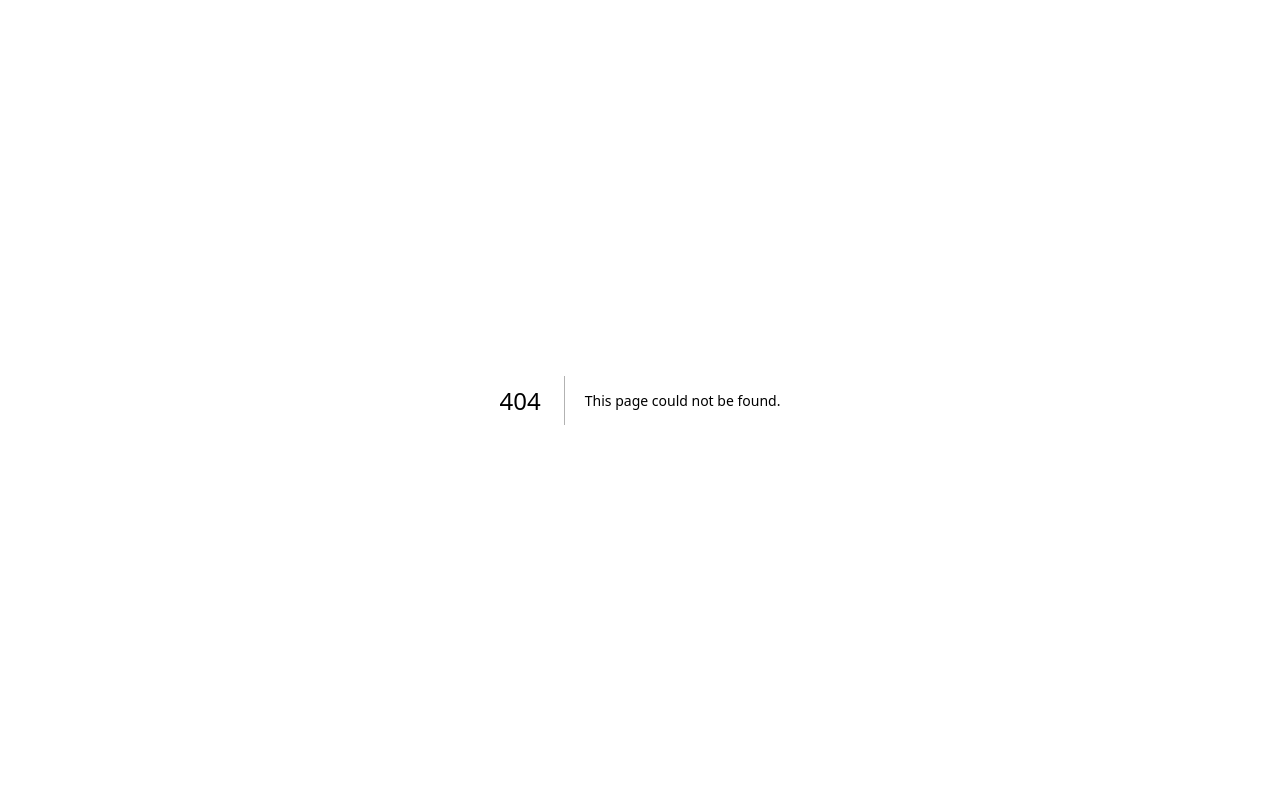
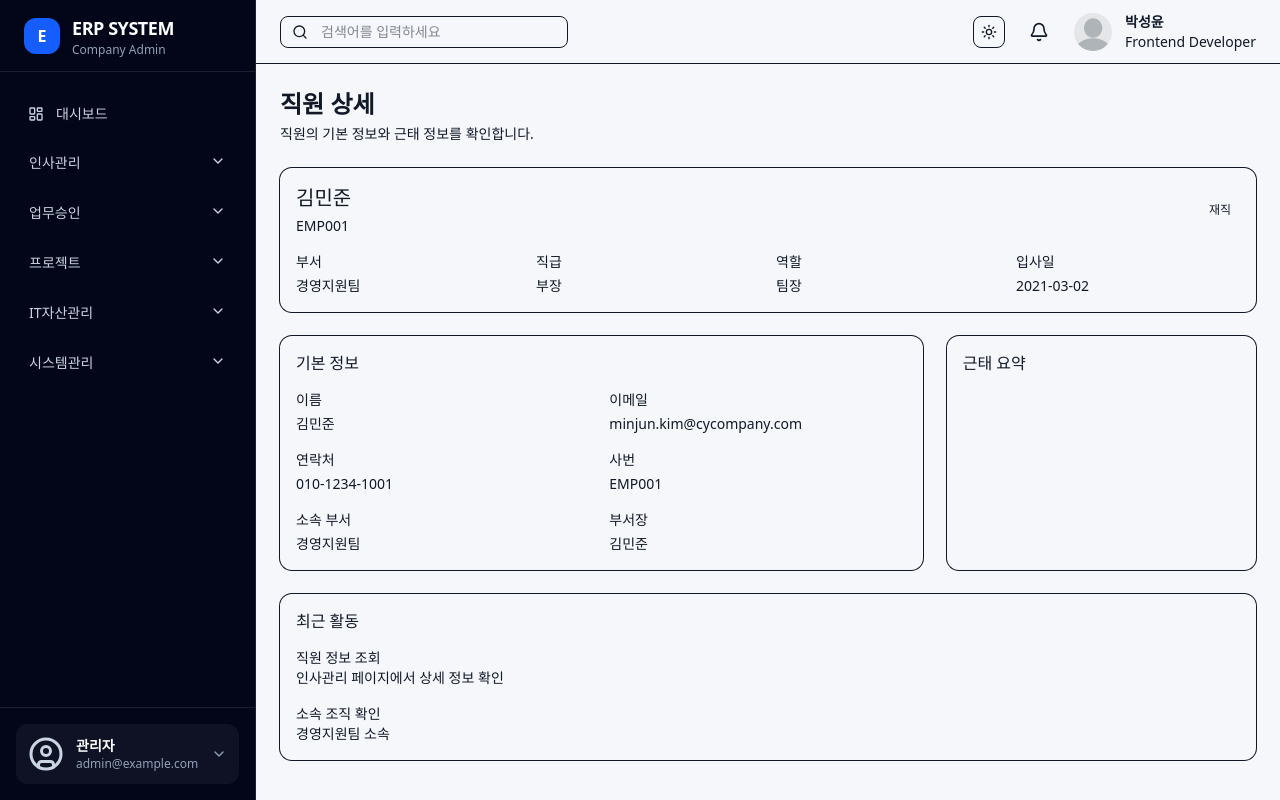
Before and after one commit to psy0821-k/erp-system, a Next.js app: page /employee/EMP001 in a window 1280 px wide. Before the commit this address had no page. Built offline with nearby package versions, Linux system fonts and the light colour scheme.

Commit message:
feat: 인사관리 구조 구성

```diff
--- /dev/null
+++ b/src/app/(dashboard)/employee/[id]/page.tsx
@@ -0,0 +1,113 @@
+import { notFound } from 'next/navigation';
+import { Badge } from '@/components/ui/badge';
+import { Card, CardContent, CardHeader, CardTitle } from '@/components/ui/card';
+import { departments } from '@/app/mock-data/hr';
+import getEmployee from '@/lib/getEmployee';
+
+type Props = {
+  params: {
+    id: string;
+  };
+};
+
+export default async function EmployeeDetailPage({ params }: Props) {
+  const { id } = await params;
+  const employee = getEmployee(id);
+
+  if (!employee) {
+    notFound();
+  }
+
+  const department = departments.find(department => department.id === employee.departmentId);
+
+  return (
+    <main className="space-y-6">
+      <section>
+        <h1 className="text-2xl font-bold">직원 상세</h1>
+        <p className="mt-1 text-sm text-muted-foreground">직원의 기본 정보와 근태 정보를 확인합니다.</p>
+      </section>
+
+      <Card>
+        <CardHeader className="flex flex-row items-center justify-between">
+          <div>
+            <CardTitle className="text-xl">{employee.name}</CardTitle>
+            <p className="mt-1 text-sm text-muted-foreground">{employee.id}</p>
+          </div>
+
+          <Badge variant={employee.status === '재직' ? 'default' : 'secondary'}>{employee.status}</Badge>
+        </CardHeader>
+
+        <CardContent className="grid gap-4 md:grid-cols-2 lg:grid-cols-4">
+          <InfoItem label="부서" value={employee.department} />
+          <InfoItem label="직급" value={employee.position} />
+          <InfoItem label="역할" value={employee.role} />
+          <InfoItem label="입사일" value={employee.hireDate} />
+        </CardContent>
+      </Card>
+
+      <section className="grid gap-6 lg:grid-cols-3">
+        <Card className="lg:col-span-2">
+          <CardHeader>
+            <CardTitle>기본 정보</CardTitle>
+          </CardHeader>
+
+          <CardContent className="grid gap-4 md:grid-cols-2">
+            <InfoItem label="이름" value={employee.name} />
+            <InfoItem label="이메일" value={employee.email} />
+            <InfoItem label="연락처" value={employee.phone} />
+            <InfoItem label="사번" value={employee.id} />
+            <InfoItem label="소속 부서" value={employee.department} />
+            <InfoItem label="부서장" value={department?.manager ?? '-'} />
+          </CardContent>
+        </Card>
+
+        <Card>
+          <CardHeader>
+            <CardTitle>근태 요약</CardTitle>
+          </CardHeader>
+
+          {/* <CardContent>
+            <div className="text-3xl font-bold">{employee.attendanceRate}%</div>
+            <p className="mt-1 text-sm text-muted-foreground">이번 달 출근율</p>
+
+            <div className="mt-5 h-2 rounded-full bg-muted">
+              <div className="h-2 rounded-full bg-primary" style={{ width: `${employee.attendanceRate}%` }} />
+            </div>
+          </CardContent> */}
+        </Card>
+      </section>
+
+      <Card>
+        <CardHeader>
+          <CardTitle>최근 활동</CardTitle>
+        </CardHeader>
+
+        <CardContent>
+          <ul className="space-y-4">
+            <li>
+              <p className="font-medium">직원 정보 조회</p>
+              <p className="text-sm text-muted-foreground">인사관리 페이지에서 상세 정보 확인</p>
+            </li>
+            <li>
+              {/* <p className="font-medium">근태 상태 확인</p> */}
+              {/* <p className="text-sm text-muted-foreground">출근율 {employee.attendanceRate}% 기록</p> */}
+            </li>
+            <li>
+              <p className="font-medium">소속 조직 확인</p>
+              <p className="text-sm text-muted-foreground">{employee.department} 소속</p>
+            </li>
+          </ul>
+        </CardContent>
+      </Card>
+    </main>
+  );
+}
+
+function InfoItem({ label, value }: { label: string; value: string | number }) {
+  return (
+    <div>
+      <p className="text-sm text-muted-foreground">{label}</p>
+      <p className="mt-1 font-medium">{value}</p>
+    </div>
+  );
+}
--- /dev/null
+++ b/src/app/(dashboard)/employee/attendance/page.tsx
@@ -0,0 +1,45 @@
+import { attendanceSummary } from '@/app/mock-data/hr';
+import AttendanceCharts from '@/components/dashboard/attendance-chart';
+import Filtering from '@/components/filtering';
+import TableComponent from '@/components/table/tableComponent';
+import { Card, CardContent, CardHeader, CardTitle } from '@/components/ui/card';
+import UserInfo from '@/components/userCard/userInfo';
+
+export default function AttendancePage() {
+  return (
+    <main className="space-y-6">
+      <section>
+        <h1 className="text-2xl font-bold">근태관리</h1>
+        <p className="mt-1 text-sm text-muted-foreground">직원들의 출근, 지각, 결근, 휴가 현황을 관리합니다.</p>
+      </section>
+
+      <section className="grid gap-4 md:grid-cols-4">
+        {attendanceSummary.map(item => (
+          <Card key={item.label}>
+            <CardHeader>
+              <CardTitle className="text-sm text-muted-foreground">{item.label}</CardTitle>
+            </CardHeader>
+            <CardContent>
+              <p className="text-2xl font-bold">{item.count}명</p>
+            </CardContent>
+          </Card>
+        ))}
+      </section>
+
+      <section className="grid grid-cols-3">
+        <AttendanceCharts />
+        <UserInfo />
+        <UserInfo />
+      </section>
+      <Filtering />
+      <Card>
+        <CardHeader>
+          <CardTitle>근태 목록</CardTitle>
+        </CardHeader>
+        <CardContent>
+          <TableComponent />
+        </CardContent>
+      </Card>
+    </main>
+  );
+}
--- /dev/null
+++ b/src/app/(dashboard)/employee/page.tsx
@@ -0,0 +1,51 @@
+import DashboardCard from '@/components/dashboard/dashboard-card';
+import Filtering from '@/components/filtering';
+import TableComponent from '@/components/table/tableComponent';
+import { Package, ShoppingCart, Truck, Users } from 'lucide-react';
+
+const stats = [
+  {
+    title: '총 직원 수',
+    value: '124',
+    description: '총 직원수',
+    icon: ShoppingCart,
+  },
+  {
+    title: '출근 인원',
+    value: '100',
+    description: '현재까지 진행한 프로젝트',
+    icon: Truck,
+  },
+  {
+    title: '결근',
+    value: '3',
+    description: '현재 승인 대기 중',
+    icon: Package,
+  },
+  {
+    title: '휴가',
+    value: '10',
+    description: '활성 직원 수',
+    icon: Users,
+  },
+];
+
+const Page = () => {
+  return (
+    <div>
+      <Filtering />
+      <main>
+        <section className="grid gap-4 md:grid-cols-2 xl:grid-cols-4">
+          {stats.map(stat => (
+            <DashboardCard key={stat.title} title={stat.title} value={stat.value} description={stat.description} icon={stat.icon} />
+          ))}
+        </section>
+        <section>
+          <TableComponent />
+        </section>
+      </main>
+    </div>
+  );
+};
+
+export default Page;
```
